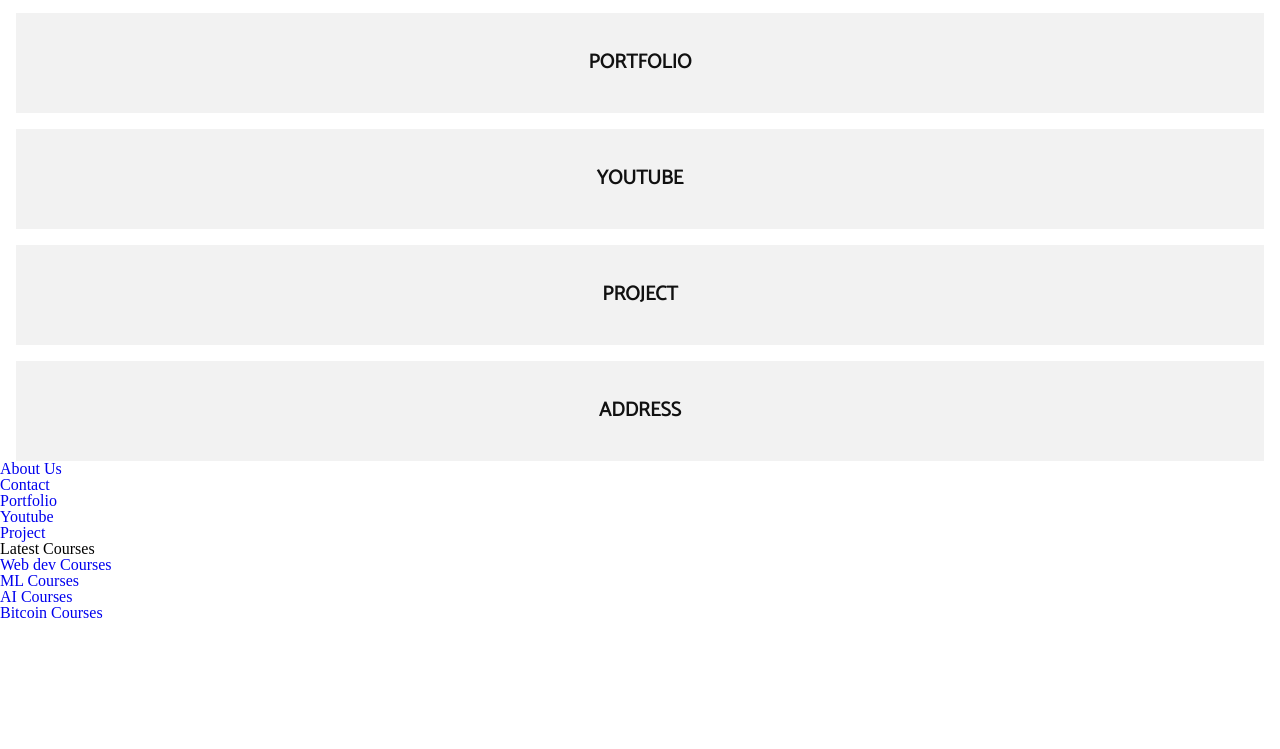
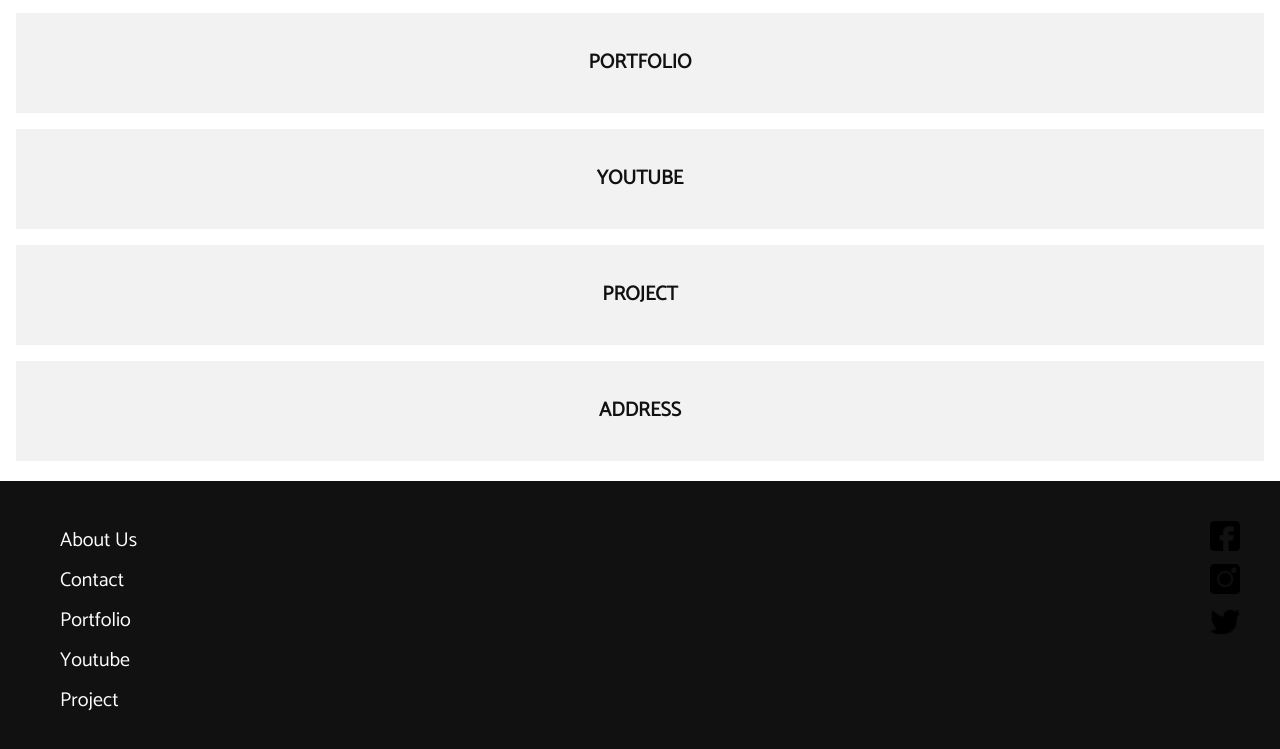
Before and after one commit to Prono96/bootstrap-project, a plain HTML site: page index.html in a window 1280 px wide. Shown: the part 1016-1765 px from the top of the page. Before the commit the page ends 1653 px from the top, so only its background shows below. Drawn offline with Linux system fonts and the light colour scheme.

Commit message:
added footer to the index page

```diff
--- a/index.html
+++ b/index.html
@@ -67,14 +67,14 @@
 
   <!-- Footer  -->
   <footer>
-    <ul>
+    <ul class="footer-links">
       <li><a href="#">About Us</a></li>
       <li><a href="#">Contact</a></li>
       <li><a href="#">Portfolio</a></li>
       <li><a href="#">Youtube</a></li>
       <li><a href="#">Project</a></li>
     </ul>
-    <ul>
+    <ul class="footer-courses">
       <li>Latest Courses</li>
       <li><a href="#">Web dev Courses</a></li>
       <li><a href="#">ML Courses</a></li>
@@ -83,7 +83,13 @@
     </ul>
     <div class="footer-sm">
       <a href="#">
-        <img src="" alt="">
+        <img src="image/facebook.png" alt="facebook icon">
+      </a>
+      <a href="#">
+        <img src="image/instagram.png" alt="instagram icon">
+      </a>
+      <a href="#">
+        <img src="image/twitter.png" alt="twitter icon">
       </a>
     </div>
 
--- a/style.css
+++ b/style.css
@@ -206,3 +206,43 @@ header .header-account {
     text-align: center;
     text-transform: uppercase;
 }
+
+footer {
+    width: calc(100% - 80px);
+    padding: 40px 40px;
+    background-color: #111;
+    margin-top: 20px;
+    overflow: hidden;
+}
+
+footer ul {
+    width: fit-content;
+    float: left;
+    padding-left: 20px;
+}
+
+footer ul li {
+    display: block;
+    list-style: none;
+}
+
+footer ul li a {
+    font-family: 'Catamaran';
+    font-size: 20px;
+    color: #fff;
+    line-height: 40px;
+}
+
+.footer-courses {
+    display: none;
+}
+
+.footer-sm {
+    width: 30px;
+    float: right;
+}
+
+.footer-sm img {
+    width: 100%;
+    margin-bottom: 10px;
+}
```
Also changed, not shown: image/facebook.png (added), image/instagram.png (added), image/twitter.png (added).
